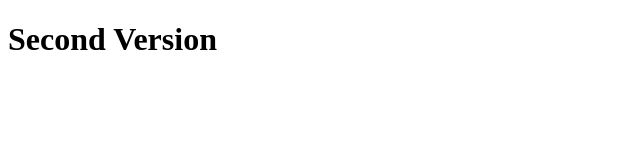
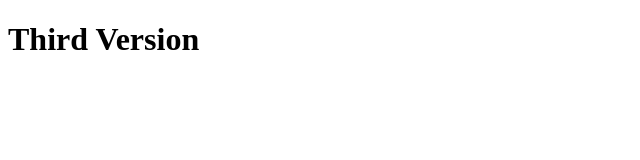
Before and after one commit to seif7666/tutorial, a plain HTML site: page index.html in a window 1280 px wide. Shown: the whole page, without its empty margins (0-640 px from the left). Drawn offline with Linux system fonts and the light colour scheme.

Commit message:
Third+Gitignore

```diff
--- a/app.js
+++ b/app.js
@@ -1 +1 @@
-console.log('HELLO')
+console.log('HELLO Again')
--- a/index.html
+++ b/index.html
@@ -9,7 +9,7 @@
 
 <body>
     <h1>
-        Second Version
+        Third Version
     </h1>
 
 </body>
```
Also changed, not shown: 1 other file.
